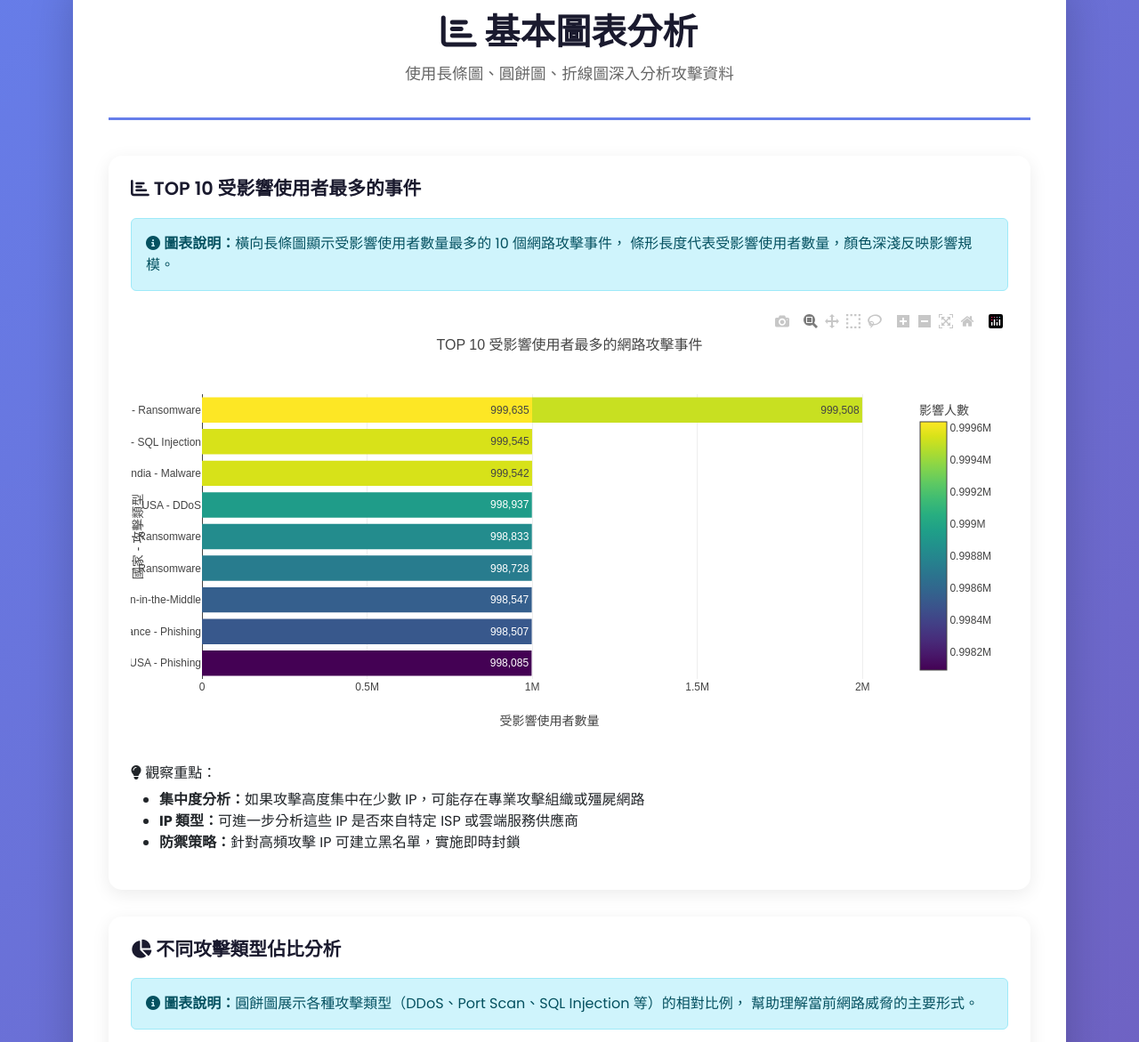
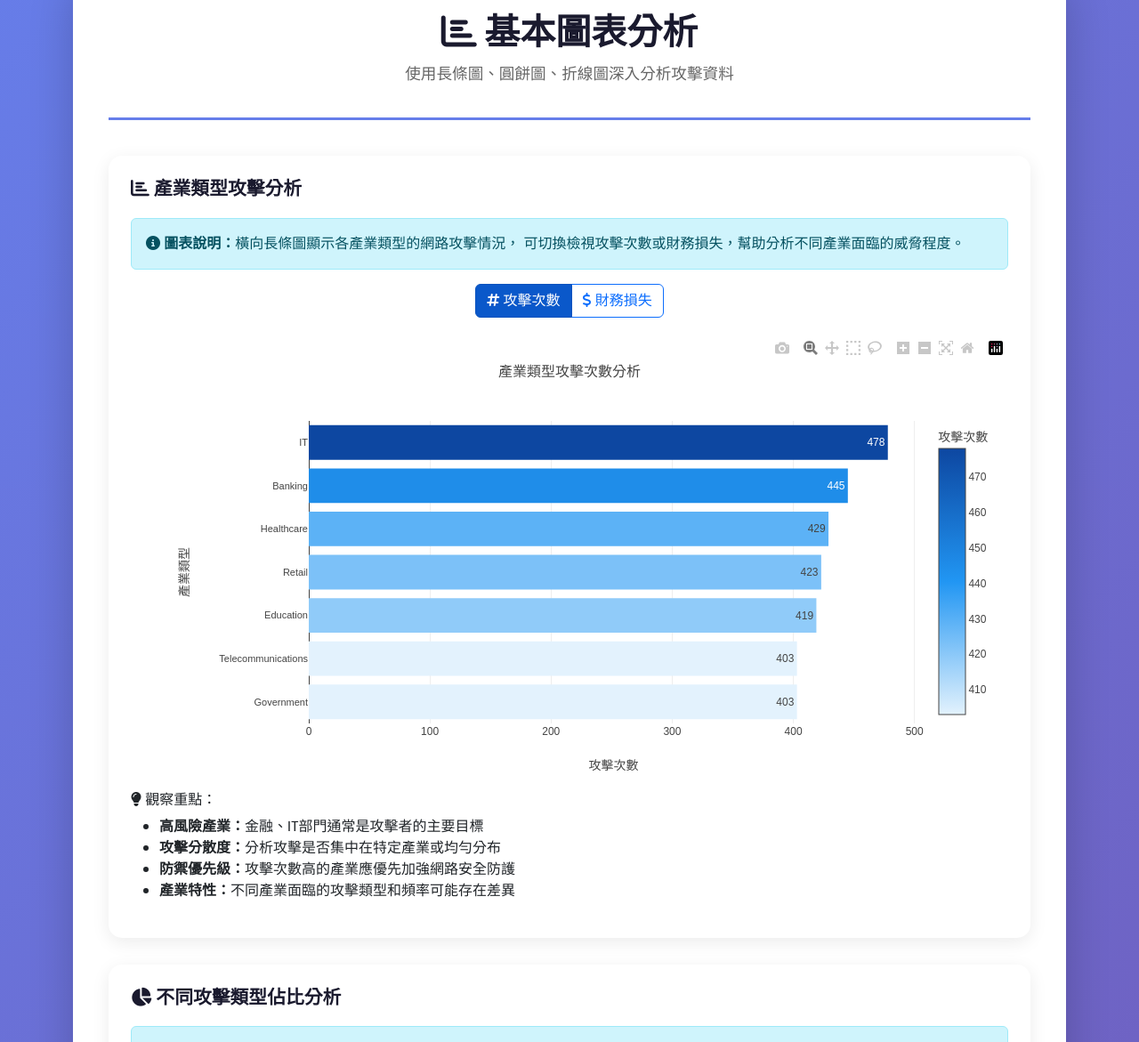
Before and after one commit to Jiruiii/data_visual, a Flask app: page /charts in a window 1280 px wide. Shown: the part 136-1307 px from the top of the page at 89% size. Run offline with Flask 3, Linux system fonts and the light colour scheme; some libraries are stand-ins or nearby versions.

Commit message:
add:'長條圖修改完畢

```diff
--- a/app.py
+++ b/app.py
@@ -105,6 +105,37 @@ def get_map_data():
             'countries': country_counts['Country'].tolist(),
             'counts': country_counts['Count'].tolist()
         })
+    except Exception as e:
+        return jsonify({'error': str(e)}), 500
+
+@app.route('/api/industry_analysis')
+def get_industry_analysis():
+    """長條圖：產業類型分析（攻擊次數或財務損失）"""
+    try:
+        df = df_global.copy()
+        chart_type = request.args.get('type', 'count')
+
+        if chart_type == 'count':
+            # 按產業統計攻擊次數
+            industry_counts = df['Target Industry'].value_counts().reset_index()
+            industry_counts.columns = ['Industry', 'Count']
+
+            return jsonify({
+                'labels': industry_counts['Industry'].tolist(),
+                'values': industry_counts['Count'].tolist(),
+                'type': 'count'
+            })
+        else:  # loss
+            # 按產業統計財務損失
+            industry_loss = df.groupby('Target Industry')['Financial Loss (in Million $)'].sum().reset_index()
+            industry_loss = industry_loss.sort_values('Financial Loss (in Million $)', ascending=True)
+
+            return jsonify({
+                'labels': industry_loss['Target Industry'].tolist(),
+                'values': industry_loss['Financial Loss (in Million $)'].tolist(),
+                'type': 'loss'
+            })
+
     except Exception as e:
         return jsonify({'error': str(e)}), 500
 
--- a/templates/charts.html
+++ b/templates/charts.html
@@ -8,28 +8,53 @@
             <p>使用長條圖、圓餅圖、折線圖深入分析攻擊資料</p>
         </div>
 
-        <!-- Bar Chart: Top 10 IPs -->
+        <!-- Bar Chart: Industry Analysis -->
         <div class="chart-container">
             <h3 class="chart-title">
-                <i class="fas fa-chart-bar"></i> TOP 10 受影響使用者最多的事件
+                <i class="fas fa-chart-bar"></i> 產業類型攻擊分析
             </h3>
             <div class="alert alert-info">
                 <i class="fas fa-info-circle"></i>
-                <strong>圖表說明：</strong>橫向長條圖顯示受影響使用者數量最多的 10 個網路攻擊事件，
-                條形長度代表受影響使用者數量，顏色深淺反映影響規模。
+                <strong>圖表說明：</strong>橫向長條圖顯示各產業類型的網路攻擊情況，
+                可切換檢視攻擊次數或財務損失，幫助分析不同產業面臨的威脅程度。
             </div>
-            <div id="top-ips-chart" class="loading">
+
+            <!-- Toggle buttons -->
+            <div class="mb-3 text-center">
+                <div class="btn-group" role="group" aria-label="Chart type toggle">
+                    <button type="button" class="btn btn-primary active" id="attack-count-btn"
+                        onclick="switchIndustryChart('count')">
+                        <i class="fas fa-hashtag"></i> 攻擊次數
+                    </button>
+                    <button type="button" class="btn btn-outline-primary" id="financial-loss-btn"
+                        onclick="switchIndustryChart('loss')">
+                        <i class="fas fa-dollar-sign"></i> 財務損失
+                    </button>
+                </div>
+            </div>
+
+            <div id="industry-chart" class="loading">
                 <div class="spinner-border" role="status">
                     <span class="visually-hidden">Loading...</span>
                 </div>
             </div>
+
             <div class="mt-3">
                 <h6><i class="fas fa-lightbulb"></i> 觀察重點：</h6>
-                <ul>
-                    <li><strong>集中度分析：</strong>如果攻擊高度集中在少數 IP，可能存在專業攻擊組織或殭屍網路</li>
-                    <li><strong>IP 類型：</strong>可進一步分析這些 IP 是否來自特定 ISP 或雲端服務供應商</li>
-                    <li><strong>防禦策略：</strong>針對高頻攻擊 IP 可建立黑名單，實施即時封鎖</li>
-                </ul>
+                <div id="industry-insights">
+                    <ul id="count-insights">
+                        <li><strong>高風險產業：</strong>金融、IT部門通常是攻擊者的主要目標</li>
+                        <li><strong>攻擊分散度：</strong>分析攻擊是否集中在特定產業或均勻分布</li>
+                        <li><strong>防禦優先級：</strong>攻擊次數高的產業應優先加強網路安全防護</li>
+                        <li><strong>產業特性：</strong>不同產業面臨的攻擊類型和頻率可能存在差異</li>
+                    </ul>
+                    <ul id="loss-insights" style="display: none;">
+                        <li><strong>經濟衝擊：</strong>財務損失反映攻擊對產業的實際經濟影響</li>
+                        <li><strong>損失集中度：</strong>少數高價值目標可能造成巨大財務損失</li>
+                        <li><strong>風險評估：</strong>結合攻擊頻率與財務損失評估產業風險</li>
+                        <li><strong>資源配置：</strong>高財損產業需投入更多資源進行防護</li>
+                    </ul>
+                </div>
             </div>
         </div>
 
@@ -78,10 +103,10 @@
             <div class="mt-3">
                 <h6><i class="fas fa-lightbulb"></i> 觀察重點：</h6>
                 <ul>
-                    <li><strong>尖峰時段：</strong>攻擊次數的高峰期可能與攻擊者活躍時段或目標系統使用高峰有關</li>
-                    <li><strong>離峰時段：</strong>凌晨時段若攻擊減少，可能是人為操作的攻擊；若持平則可能是自動化攻擊</li>
-                    <li><strong>週期性：</strong>規律的波動顯示攻擊活動具有時間模式，可用於預測和防範</li>
-                    <li><strong>異常偵測：</strong>突然的尖峰可能代表大規模攻擊事件或特定目標遭受集中攻擊</li>
+                    <li><strong>年度趨勢：</strong>觀察攻擊次數的長期增減趨勢</li>
+                    <li><strong>波動分析：</strong>識別特定年份的攻擊高峰或低谷</li>
+                    <li><strong>成長率：</strong>分析攻擊活動的年度成長情況</li>
+                    <li><strong>預測基礎：</strong>歷史趨勢有助於預測未來威脅發展</li>
                 </ul>
             </div>
         </div>
@@ -103,19 +128,19 @@
                             </thead>
                             <tbody>
                                 <tr>
+                                    <td>金融業是攻擊的主要目標</td>
+                                    <td><span class="badge bg-success">✓ 符合</span></td>
+                                    <td>金融業擁有高價值數據和資產，是攻擊者的首選目標</td>
+                                </tr>
+                                <tr>
                                     <td>DDoS 是最常見的攻擊類型</td>
                                     <td><span class="badge bg-success">✓ 符合</span></td>
                                     <td>DDoS 攻擊工具易取得，攻擊成本低，效果顯著</td>
                                 </tr>
                                 <tr>
-                                    <td>攻擊在凌晨時段較少</td>
+                                    <td>攻擊次數逐年增加</td>
                                     <td><span class="badge bg-warning">部分符合</span></td>
-                                    <td>自動化攻擊全天候進行，但人為操作的攻擊確實有時段性</td>
-                                </tr>
-                                <tr>
-                                    <td>少數 IP 負責大量攻擊</td>
-                                    <td><span class="badge bg-success">✓ 符合</span></td>
-                                    <td>可能存在殭屍網路或專業攻擊組織使用固定基礎設施</td>
+                                    <td>整體呈上升趨勢，但某些年份會有波動</td>
                                 </tr>
                                 <tr>
                                     <td>攻擊類型呈現多樣化</td>
@@ -141,7 +166,7 @@
                         <ul class="small">
                             <li>直接比較數值大小</li>
                             <li>快速識別排名順序</li>
-                            <li>適合呈現 TOP N 資料</li>
+                            <li>適合呈現分類資料</li>
                             <li>易於理解和解讀</li>
                         </ul>
                     </div>
@@ -186,11 +211,34 @@
 
 {% block extra_js %}
 <script>
-    // Load Top 10 IPs chart using Plotly.js
-    async function loadTopIPs() {
-        const chartDiv = document.getElementById('top-ips-chart');
+    let currentIndustryChart = 'count';
+
+    // Switch between industry chart types
+    function switchIndustryChart(type) {
+        currentIndustryChart = type;
+
+        // Update button states
+        document.getElementById('attack-count-btn').className =
+            type === 'count' ? 'btn btn-primary active' : 'btn btn-outline-primary';
+        document.getElementById('financial-loss-btn').className =
+            type === 'loss' ? 'btn btn-primary active' : 'btn btn-outline-primary';
+
+        // Update insights
+        document.getElementById('count-insights').style.display = type === 'count' ? 'block' : 'none';
+        document.getElementById('loss-insights').style.display = type === 'loss' ? 'block' : 'none';
+
+        // Reload chart
+        loadIndustryChart();
+    }
+
+    // Load Industry Analysis chart using Plotly.js
+    async function loadIndustryChart() {
+        const chartDiv = document.getElementById('industry-chart');
         try {
-            const response = await fetch('/api/top_ips');
+            chartDiv.classList.add('loading');
+            chartDiv.innerHTML = '<div class="spinner-border" role="status"><span class="visually-hidden">Loading...</span></div>';
+
+            const response = await fetch(`/api/industry_analysis?type=${currentIndustryChart}`);
             const data = await response.json();
             chartDiv.classList.remove('loading');
             chartDiv.innerHTML = '';
@@ -202,40 +250,72 @@
                 y: data.labels,
                 orientation: 'h',
                 marker: {
-                    color: data.values,
-                    colorscale: 'Viridis',
+                    color: data.values,  // 根據數值大小變色
+                    colorscale: currentIndustryChart === 'count' ?
+                        [
+                            [0, '#E3F2FD'],      // 淺藍
+                            [0.5, '#2196F3'],    // 中藍
+                            [1, '#0D47A1']       // 深藍
+                        ] :
+                        [
+                            [0, '#FFEBEE'],      // 淺紅
+                            [0.5, '#F44336'],    // 中紅
+                            [1, '#B71C1C']       // 深紅
+                        ],
                     showscale: true,
                     colorbar: {
-                        title: '影響人數'
+                        title: currentIndustryChart === 'count' ? '攻擊次數' : '財務損失 (百萬美元)',
+                        titlefont: { family: 'Microsoft JhengHei, Arial' }
                     }
                 },
-                text: data.values.map(v => v.toLocaleString()),
+                text: data.values.map(v => currentIndustryChart === 'count' ?
+                    v.toLocaleString() : `$${v.toFixed(1)}M`),
                 textposition: 'auto',
-                hovertemplate: '<b>%{y}</b><br>受影響使用者: %{x:,}<extra></extra>'
+                hovertemplate: `<b>%{y}</b><br>${currentIndustryChart === 'count' ? '攻擊次數' : '財務損失'}: %{x${currentIndustryChart === 'count' ? ':,' : ':.1f'}}<extra></extra>`
             };
 
             const layout = {
                 title: {
-                    text: `TOP ${data.top_n} 受影響使用者最多的網路攻擊事件`,
-                    font: { family: 'Microsoft JhengHei, Arial', size: 16 }
+                    text: `產業類型${currentIndustryChart === 'count' ? '攻擊次數' : '財務損失'}分析`,
+                    font: { family: 'Microsoft JhengHei, Arial', size: 16 },
+                    x: 0.5  // 居中標題
                 },
                 xaxis: {
-                    title: '受影響使用者數量',
-                    font: { family: 'Microsoft JhengHei, Arial' }
+                    title: {
+                        text: currentIndustryChart === 'count' ? '攻擊次數' : '財務損失 (百萬美元)',
+                        font: { family: 'Microsoft JhengHei, Arial', size: 14 }
+                    },
+                    tickfont: { size: 12 }
                 },
                 yaxis: {
-                    title: '國家 - 攻擊類型',
+                    title: {
+                        text: '產業類型',
+                        font: { family: 'Microsoft JhengHei, Arial', size: 14 },
+                        standoff: 25  // 增加距離
+                    },
                     font: { family: 'Microsoft JhengHei, Arial' },
-                    categoryorder: 'total ascending'
+                    categoryorder: 'total ascending',
+                    tickfont: {
+                        size: 11,  // 稍微縮小字體
+                        family: 'Microsoft JhengHei, Arial'
+                    },
+                    automargin: true  // 自動調整邊距
                 },
                 height: 500,
                 font: { family: 'Microsoft JhengHei, Arial', size: 12 },
-                hovermode: 'closest'
+                hovermode: 'closest',
+                margin: {
+                    l: 200,  // 進一步增加左邊距
+                    r: 80,
+                    t: 100,
+                    b: 60
+                },
+                showlegend: false
             };
 
-            Plotly.newPlot('top-ips-chart', [trace], layout, {responsive: true, displayModeBar: true});
+            Plotly.newPlot('industry-chart', [trace], layout, { responsive: true, displayModeBar: true });
         } catch (error) {
-            console.error('Error loading top IPs:', error);
+            console.error('Error loading industry chart:', error);
             chartDiv.classList.remove('loading');
             chartDiv.innerHTML =
                 '<div class="alert alert-danger">載入圖表失敗</div>';
@@ -277,7 +357,7 @@
                 font: { family: 'Microsoft JhengHei, Arial', size: 12 }
             };
 
-            Plotly.newPlot('attack-types-chart', [trace], layout, {responsive: true, displayModeBar: true});
+            Plotly.newPlot('attack-types-chart', [trace], layout, { responsive: true, displayModeBar: true });
         } catch (error) {
             console.error('Error loading attack types:', error);
             chartDiv.classList.remove('loading');
@@ -334,7 +414,7 @@
                 hovermode: 'x unified'
             };
 
-            Plotly.newPlot('time-series-chart', [trace], layout, {responsive: true, displayModeBar: true});
+            Plotly.newPlot('time-series-chart', [trace], layout, { responsive: true, displayModeBar: true });
         } catch (error) {
             console.error('Error loading time series:', error);
             chartDiv.classList.remove('loading');
@@ -344,8 +424,8 @@
     }
 
     // Initialize all charts
-    document.addEventListener('DOMContentLoaded', function() {
-        loadTopIPs();
+    document.addEventListener('DOMContentLoaded', function () {
+        loadIndustryChart();
         loadAttackTypes();
         loadTimeSeries();
     });
```
